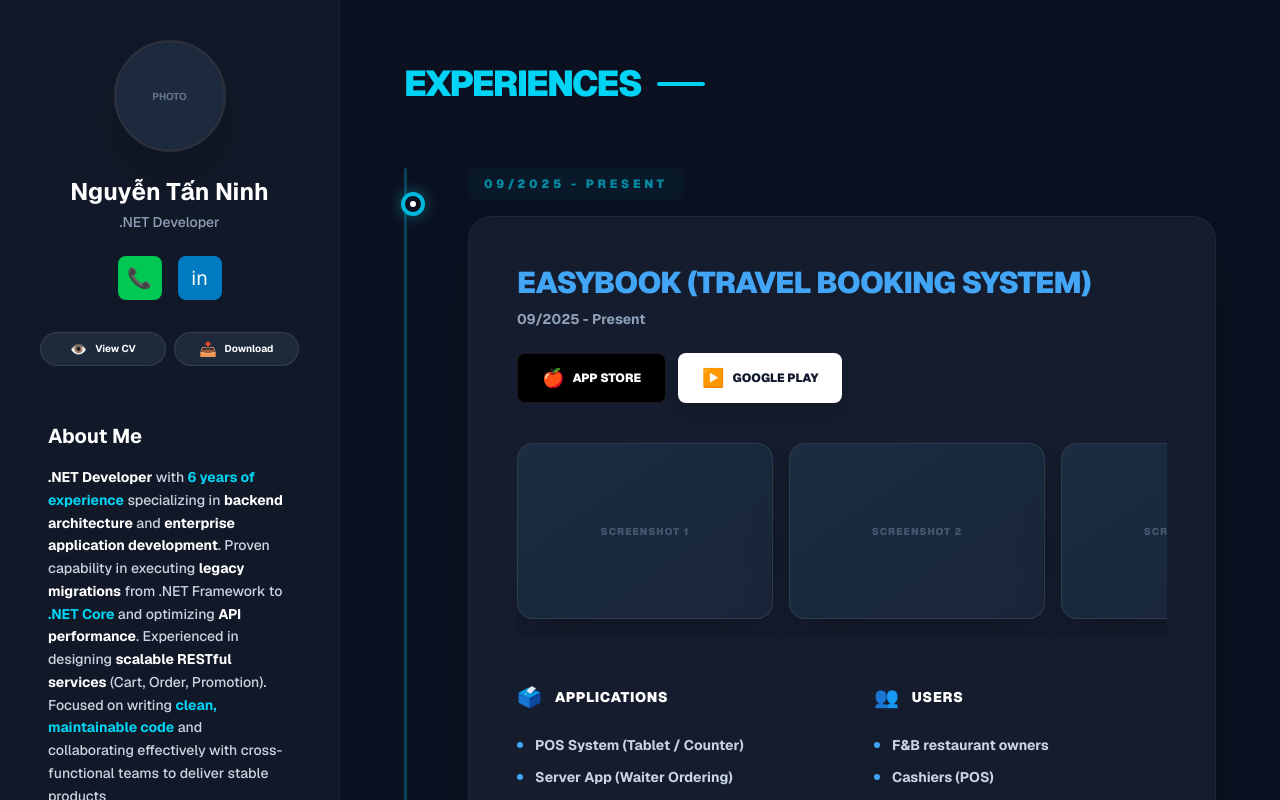
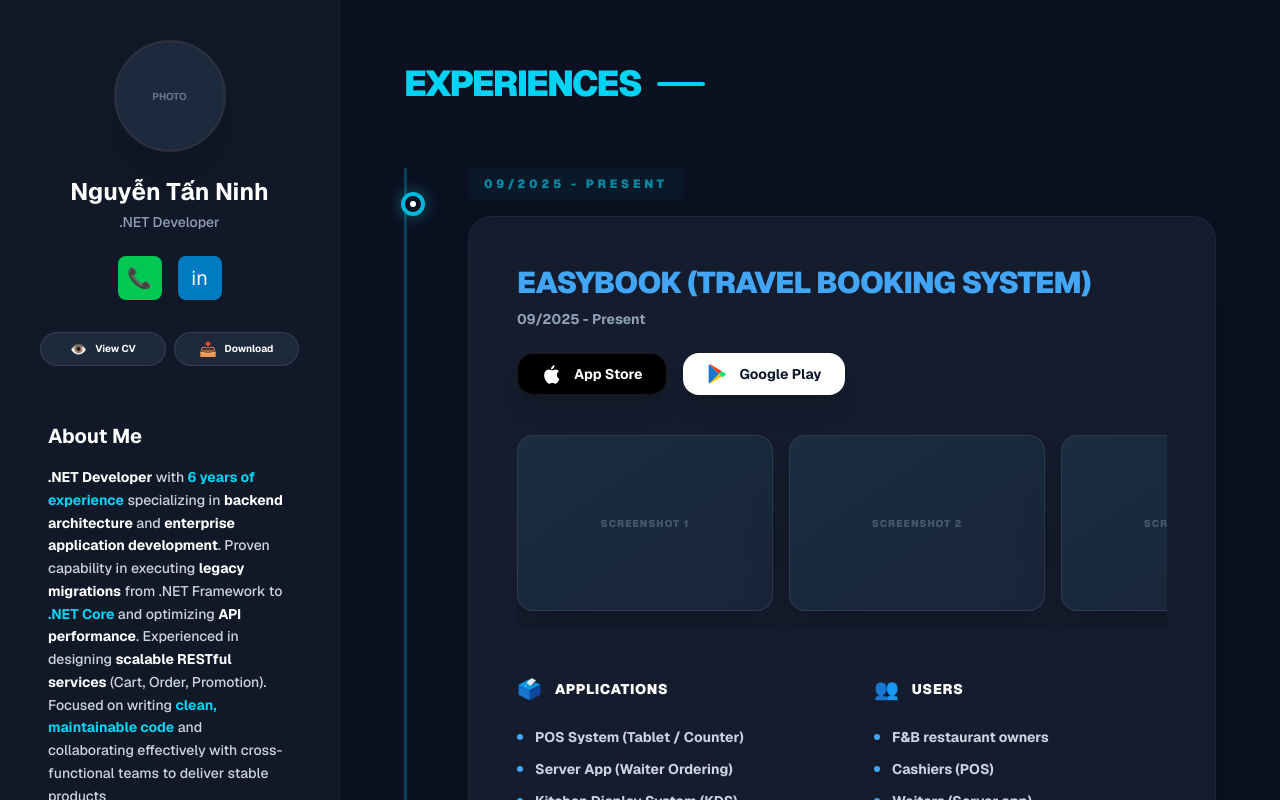
Before and after one commit to leesanhoon/portfolio, a Next.js app: page / in a window 1280 px wide. Shown: the top 800 px of the page. Built offline with nearby package versions, Linux system fonts and the light colour scheme.

Commit message:
Update button styles and structure for App Store and Google Play links

```diff
--- a/src/app/page.tsx
+++ b/src/app/page.tsx
@@ -265,19 +265,47 @@ export default function Home() {
                                         09/2025 - Present
                                     </p>
 
-                                    <div className="flex flex-wrap gap-3 mb-8 md:mb-10">
-                                        <button className="flex-1 sm:flex-none px-4 md:px-6 py-2 md:py-2.5 bg-black rounded-lg text-[10px] md:text-xs font-black text-white uppercase flex items-center justify-center gap-2 hover:bg-black/80 transition-colors border border-white/10">
-                                            <span className="text-base md:text-lg">
-                                                🍎
-                                            </span>{" "}
+                                    <div className="flex flex-wrap gap-4 mb-8 md:mb-10">
+                                        <a
+                                            href="#"
+                                            className="flex-1 sm:flex-none px-6 py-2.5 bg-black rounded-2xl text-sm font-bold text-white flex items-center justify-center gap-3 hover:bg-zinc-900 transition-all border border-white/10 shadow-xl"
+                                        >
+                                            <svg
+                                                className="w-5 h-5"
+                                                viewBox="0 0 384 512"
+                                                fill="currentColor"
+                                            >
+                                                <path d="M318.7 268.7c-.2-36.7 16.4-64.4 50-84.8-18.8-26.9-47.2-41.7-84.7-44.6-35.5-2.8-74.3 21.8-88.5 21.8-11.4 0-51.1-22.1-82.6-21.4-41.4.6-79.5 24.1-100.8 61.1-42.9 74.4-11 183.8 30.6 243.9 20.4 29.4 45 61.9 76.8 60.7 30.4-1.2 41.9-19.6 78.4-19.6 36.4 0 47 19.6 78.4 18.9 32.4-.6 53.7-29.4 73.8-58.8 23.3-34 32.8-67 33.1-68.7-.7-.3-64.2-24.6-64.5-98.4zM233 104.9c15.8-19.1 26.5-45.6 23.6-72.2-22.9 1-50.7 15.3-67.1 34.5-14.7 17.1-27.5 44.4-23.9 70.3 25.5 2 51.6-13.5 67.4-32.6z" />
+                                            </svg>
                                             App Store
-                                        </button>
-                                        <button className="flex-1 sm:flex-none px-4 md:px-6 py-2 md:py-2.5 bg-white rounded-lg text-[10px] md:text-xs font-black text-slate-900 uppercase flex items-center justify-center gap-2 hover:bg-slate-100 transition-colors shadow-lg">
-                                            <span className="text-base md:text-lg">
-                                                ▶️
-                                            </span>{" "}
+                                        </a>
+                                        <a
+                                            href="#"
+                                            className="flex-1 sm:flex-none px-6 py-2.5 bg-white rounded-2xl text-sm font-bold text-slate-900 flex items-center justify-center gap-3 hover:bg-slate-50 transition-all shadow-xl"
+                                        >
+                                            <svg
+                                                className="w-5 h-5"
+                                                viewBox="0 0 24 24"
+                                            >
+                                                <path
+                                                    fill="#00E676"
+                                                    d="M17.523 15.341l-3.327-3.341 3.327-3.341 4.159 2.408c.594.344.918.84.918 1.333s-.324.989-.918 1.333l-4.159 2.408z"
+                                                />
+                                                <path
+                                                    fill="#FF3D00"
+                                                    d="M14.196 12l-11.41-11.455c.162-.036.331-.045.503-.045.541 0 1.054.218 1.459.452l12.771 7.391-3.323 3.657z"
+                                                />
+                                                <path
+                                                    fill="#FFC400"
+                                                    d="M14.196 12l3.327 3.341-12.771 7.391c-.405.234-.918.452-1.459.452-.172 0-.341-.009-.503-.045l11.406-11.139z"
+                                                />
+                                                <path
+                                                    fill="#1976D2"
+                                                    d="M2.786 23.455c-.482-.369-.786-.989-.786-1.742v-19.426c0-.753.304-1.373.786-1.742l11.41 11.455-11.41 11.455z"
+                                                />
+                                            </svg>
                                             Google Play
-                                        </button>
+                                        </a>
                                     </div>
 
                                     {/* Screenshots Row */}
```
